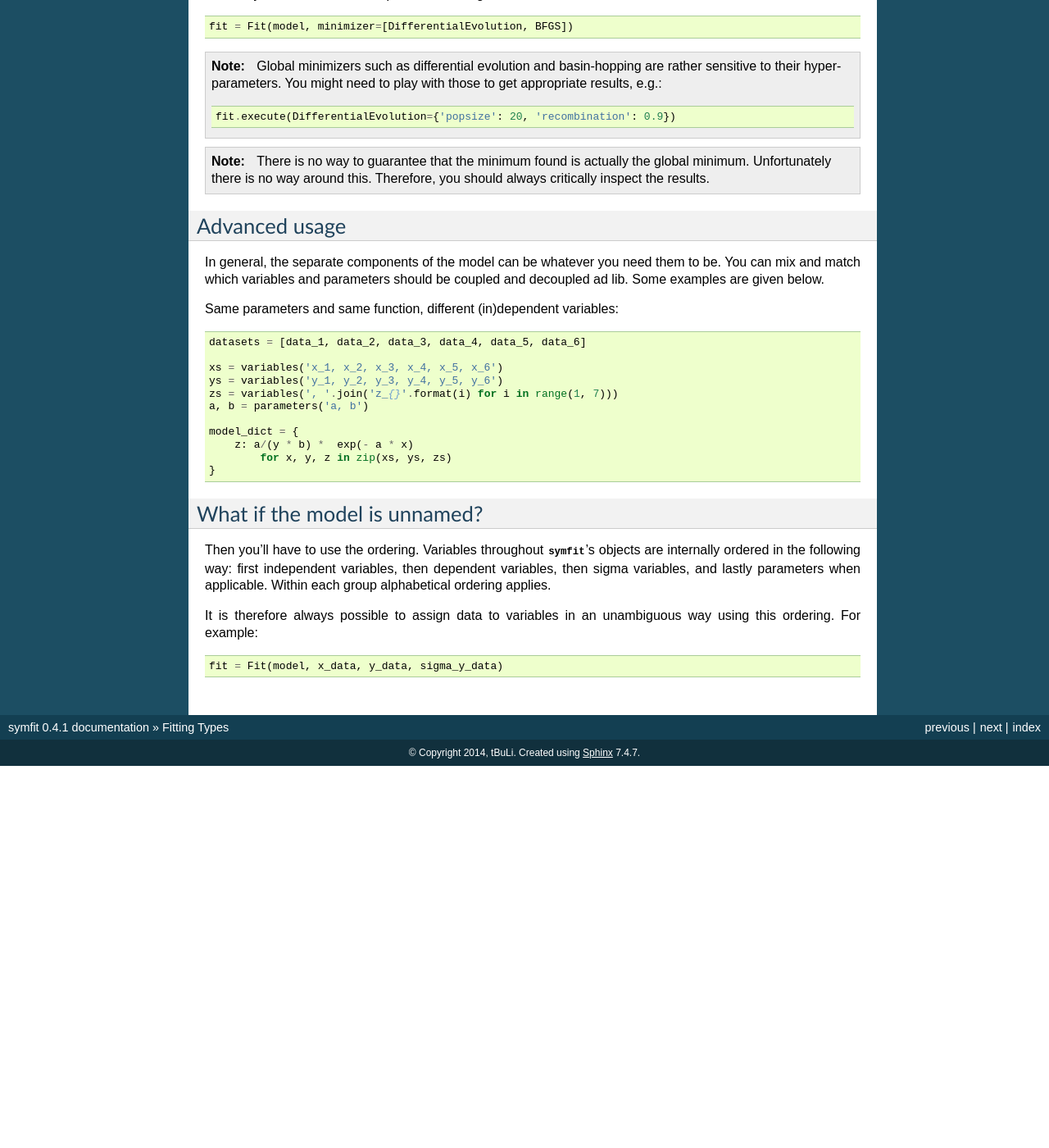
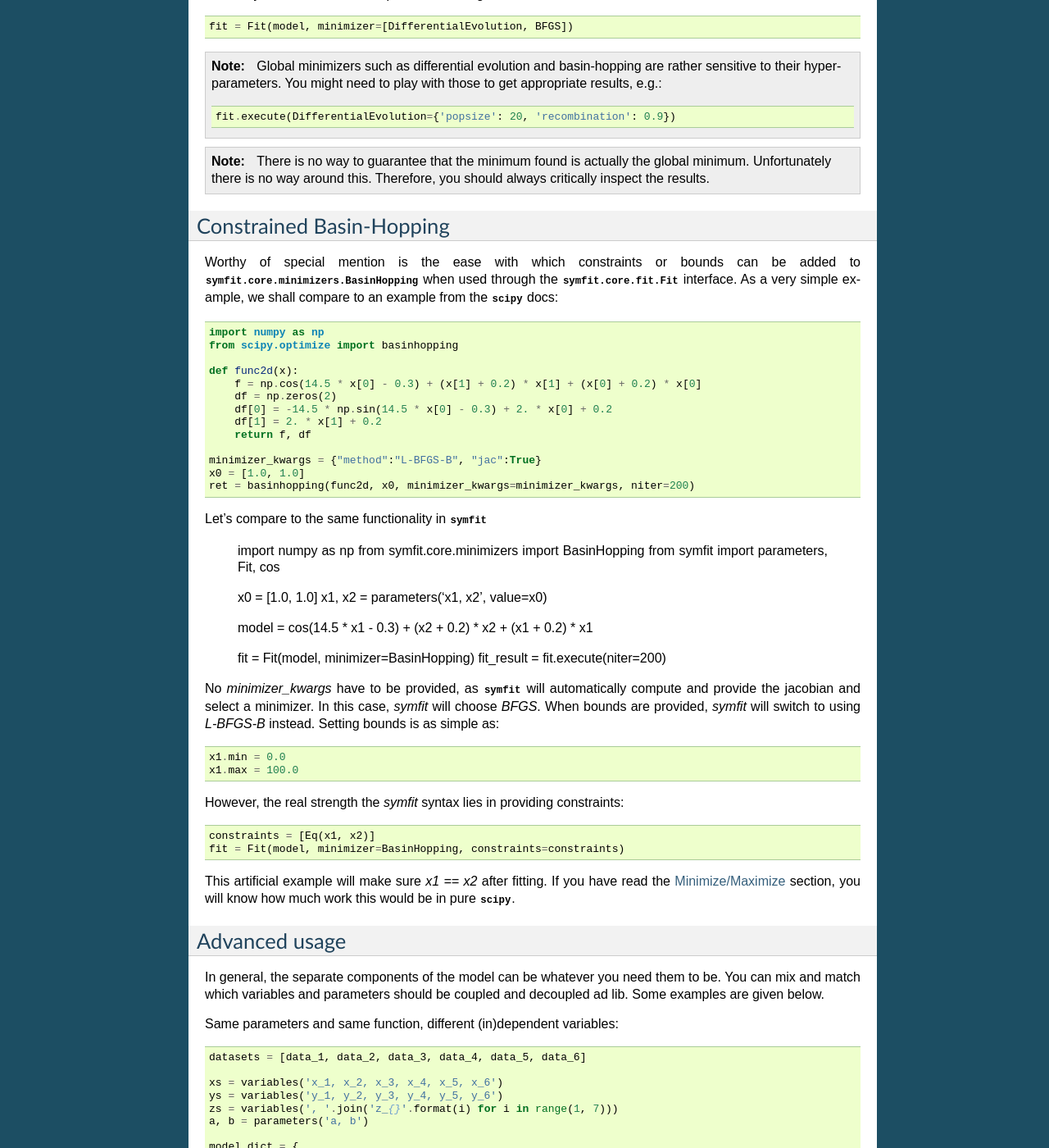
Before and after one commit to tBuLi/symfit, a Sphinx documentation site: the page built from docs/fitting_types.rst, in a window 1280 px wide and 1400 px high, scrolled down 8218 px. Shown: the whole window at 82% size. Built offline with Sphinx 7.4.7, drawn with Linux system fonts in a browser that asks for light colours; before the commit the page ends 9152 px from its top, so only the background shows below that; some of the changed text lies outside the part shown.

Commit message:
Added BasinHopping section to the docs

```diff
--- a/docs/fitting_types.rst
+++ b/docs/fitting_types.rst
@@ -143,6 +143,7 @@ Example::
 ``fit_result`` is a normal :class:`~symfit.core.fit_results.FitResults` object.
 As always, bounds on parameters and even constraints are supported.
 
+.. _minimize_maximize:
 Minimize/Maximize
 -----------------
 Minimize or Maximize a model subject to bounds and/or constraints. As an example
@@ -460,6 +461,58 @@ to your answer, and then polish it off using a local minimizer::
   minimum. Unfortunately there is no way around this. Therefore, you should
   always critically inspect the results.
 
+Constrained Basin-Hopping
+-------------------------
+Worthy of special mention is the ease with which constraints or bounds can be
+added to :class:`symfit.core.minimizers.BasinHopping` when used through the
+:class:`symfit.core.fit.Fit` interface. As a very simple example, we shall
+compare to an example from the :mod:`scipy` docs::
+
+    import numpy as np
+    from scipy.optimize import basinhopping
+
+    def func2d(x):
+        f = np.cos(14.5 * x[0] - 0.3) + (x[1] + 0.2) * x[1] + (x[0] + 0.2) * x[0]
+        df = np.zeros(2)
+        df[0] = -14.5 * np.sin(14.5 * x[0] - 0.3) + 2. * x[0] + 0.2
+        df[1] = 2. * x[1] + 0.2
+        return f, df
+
+    minimizer_kwargs = {"method":"L-BFGS-B", "jac":True}
+    x0 = [1.0, 1.0]
+    ret = basinhopping(func2d, x0, minimizer_kwargs=minimizer_kwargs, niter=200)
+
+Let's compare to the same functionality in :mod:`symfit`
+
+    import numpy as np
+    from symfit.core.minimizers import BasinHopping
+    from symfit import parameters, Fit, cos
+
+    x0 = [1.0, 1.0]
+    x1, x2 = parameters('x1, x2', value=x0)
+
+    model = cos(14.5 * x1 - 0.3) + (x2 + 0.2) * x2 + (x1 + 0.2) * x1
+
+    fit = Fit(model, minimizer=BasinHopping)
+    fit_result = fit.execute(niter=200)
+
+No `minimizer_kwargs` have to be provided, as :mod:`symfit` will automatically
+compute and provide the jacobian and select a minimizer. In this case, `symfit`
+will choose `BFGS`. When bounds are provided, `symfit` will switch to
+using `L-BFGS-B` instead. Setting bounds is as simple as::
+
+    x1.min = 0.0
+    x1.max = 100.0
+
+However, the real strength the `symfit` syntax lies in providing constraints::
+
+    constraints = [Eq(x1, x2)]
+    fit = Fit(model, minimizer=BasinHopping, constraints=constraints)
+
+This artificial example will make sure `x1 == x2` after fitting. If you have
+read the :ref:`minimize_maximize` section, you will know how much work this
+would be in pure :mod:`scipy`.
+
 Advanced usage
 --------------
 In general, the separate components of the model can be whatever you need them
```
